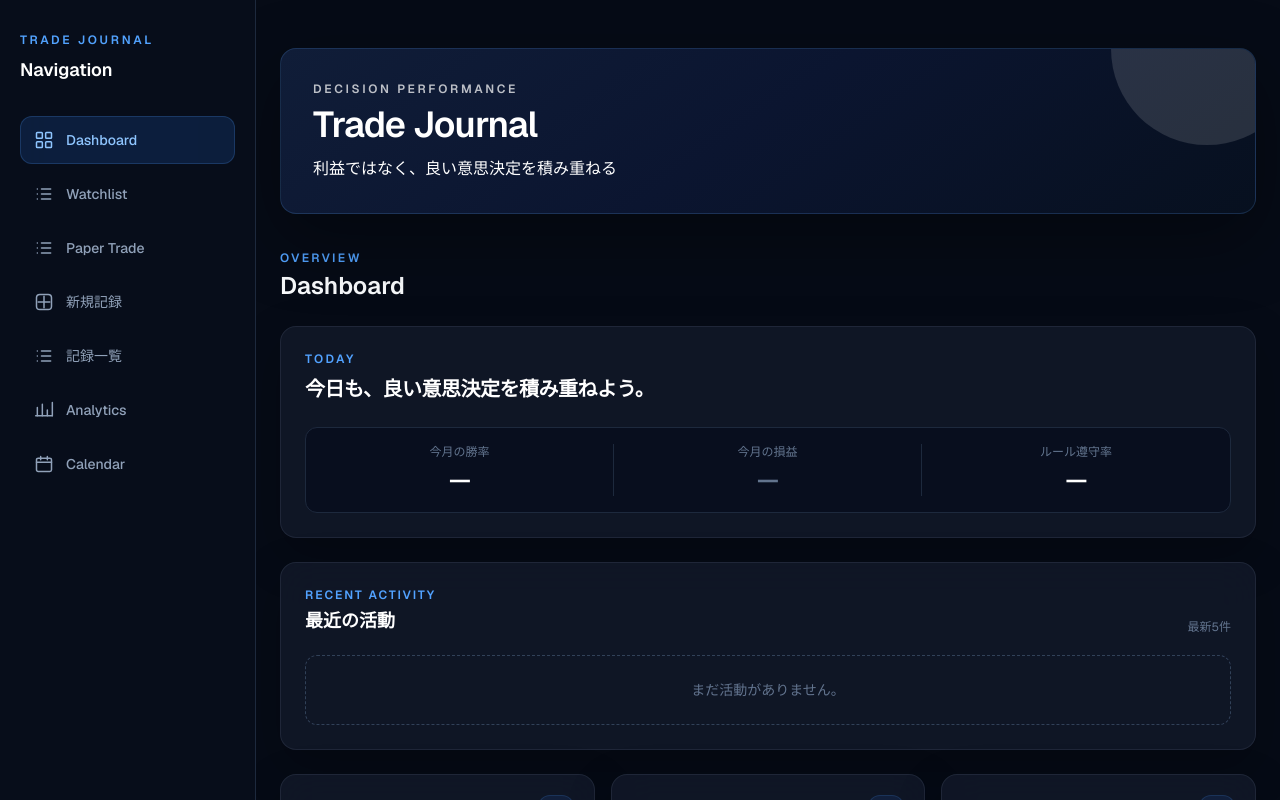
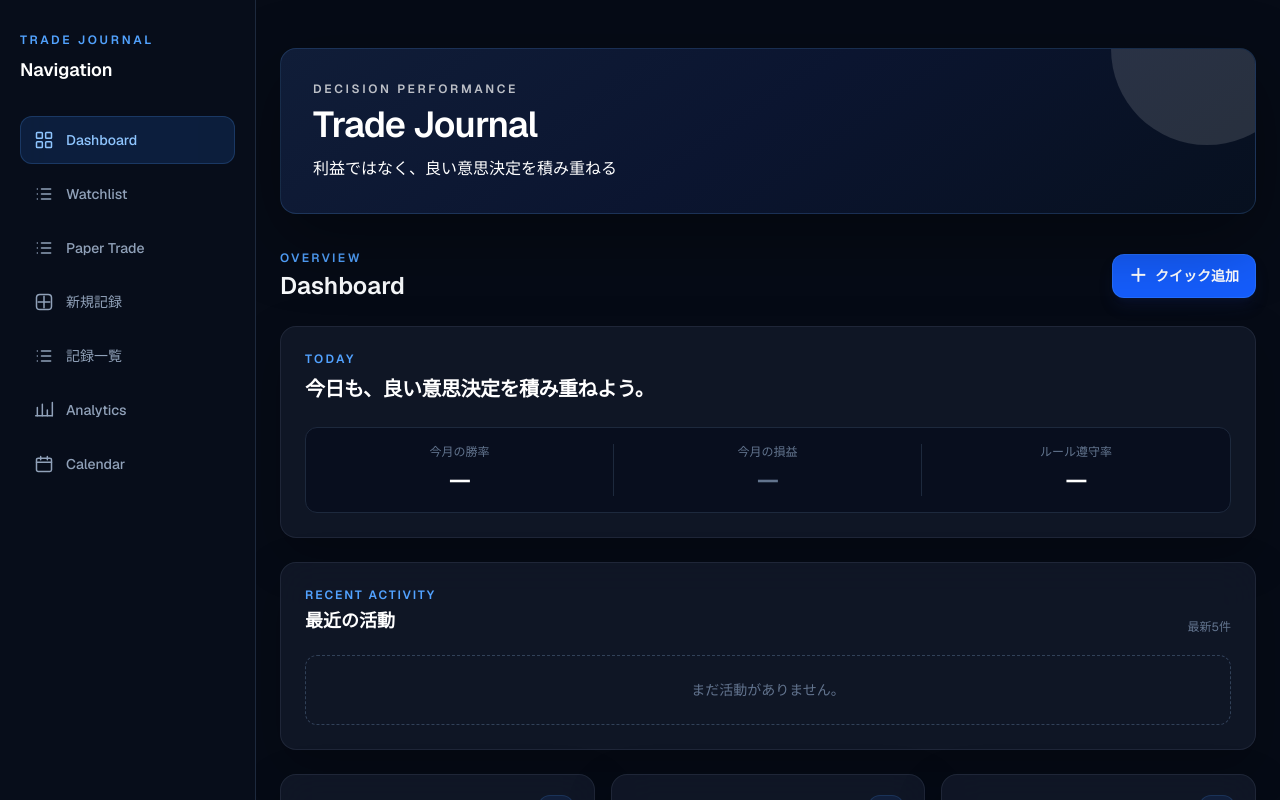
Before and after one commit to fcd0520-netizen/trade-journal, a Next.js app: page / in a window 1280 px wide. Shown: the top 800 px of the page. Built offline with nearby package versions, Linux system fonts and the light colour scheme.

Commit message:
クイック追加ボタンを追加

```diff
--- a/app/components/Dashboard.tsx
+++ b/app/components/Dashboard.tsx
@@ -291,9 +291,19 @@ export default function Dashboard({ journals, onEdit }: DashboardProps) {
 
   return (
     <section aria-labelledby="dashboard-title" className="space-y-5 sm:space-y-6">
-      <div>
-        <p className="text-xs font-semibold uppercase tracking-[0.2em] text-blue-400">Overview</p>
-        <h2 id="dashboard-title" className="mt-1 text-xl font-semibold text-white sm:text-2xl">Dashboard</h2>
+      <div className="flex flex-col gap-4 sm:flex-row sm:items-center sm:justify-between">
+        <div>
+          <p className="text-xs font-semibold uppercase tracking-[0.2em] text-blue-400">Overview</p>
+          <h2 id="dashboard-title" className="mt-1 text-xl font-semibold text-white sm:text-2xl">Dashboard</h2>
+        </div>
+        <Link
+          href="/#new-entry"
+          className="inline-flex min-h-11 w-full items-center justify-center gap-2 rounded-xl border border-blue-400/25 bg-blue-600 px-4 py-2.5 text-sm font-semibold text-white shadow-lg shadow-blue-950/30 transition hover:bg-blue-500 focus:outline-none focus-visible:ring-2 focus-visible:ring-blue-400 focus-visible:ring-offset-2 focus-visible:ring-offset-[#060b16] sm:w-auto"
+          aria-label="新しい取引記録を追加"
+        >
+          <span aria-hidden="true" className="text-lg leading-none">＋</span>
+          クイック追加
+        </Link>
       </div>
 
       <section aria-labelledby="today-title" className="ios-card overflow-hidden rounded-2xl border-blue-400/20 bg-gradient-to-br from-blue-950/70 via-slate-900/95 to-slate-950/95 p-5 sm:p-6">
```
